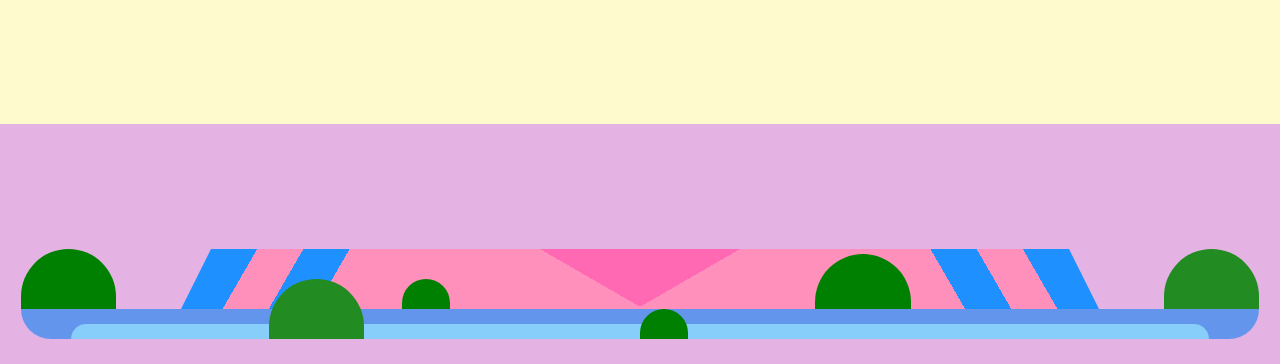
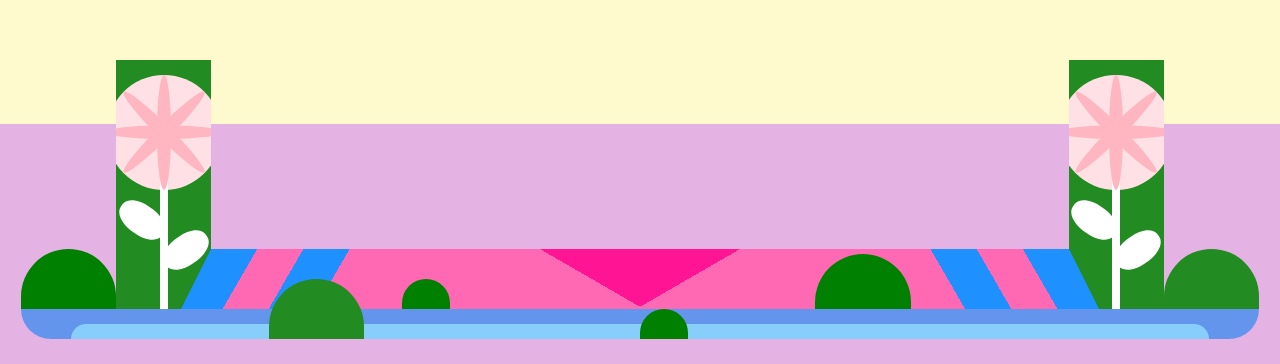
Before and after one commit to jveens/css-castle, a website: page index.html in a window 1280 px wide. Shown: the part 436-800 px from the top of the page. Drawn offline with nearby package versions, Linux system fonts and the light colour scheme; files that its build step writes are made by us from their sources.

Commit message:
🌸🌸🌸

```diff
--- a/index.html
+++ b/index.html
@@ -13,6 +13,7 @@
         <div class="castle-moat">
             <div class="water"></div>
         </div>
+
         <div class="moss moss--lg moss--1"></div>
         <div class="moss moss--lg moss--2"></div>
         <div class="moss moss--lg moss--3"></div>
@@ -20,8 +21,20 @@
         <div class="moss moss--sm moss--5"></div>
         <div class="moss moss--sm moss--6"></div>
 
-        <div class="castle-flower castle-flower--left"></div>
-        <div class="castle-flower castle-flower--right"></div>
+        <div class="flower flower--left">
+            <div class="flower__details">
+                <div class="flower__blossom"></div>
+                <div class="flower__blossom flower__blossom--rotate"></div>
+            </div>
+            <div class="flower__stem"></div>
+        </div>
+        <div class="flower flower--right">
+            <div class="flower__details">
+                <div class="flower__blossom"></div>
+                <div class="flower__blossom flower__blossom--rotate"></div>
+            </div>
+            <div class="flower__stem"></div>
+        </div>
 
         <div class="castle-drawbridge"></div>
     </div>
--- a/src/styles/_colors.scss
+++ b/src/styles/_colors.scss
@@ -2,3 +2,18 @@ $black: black;
 $white: white;
 $bg: lemonchiffon;
 $ground: mix($white, plum, 20%);
+
+// Greens
+$green:      green;
+$green-1:    forestgreen;
+
+// Pinks
+$pink: mix(pink, $white);
+$pink-1: hotpink;
+$pink-2: lightpink;
+$pink-3: deeppink;
+
+// Blues
+$cornflower: cornflowerblue;
+$lightsky: lightskyblue;
+$dodger: dodgerblue;
--- a/src/styles/main.scss
+++ b/src/styles/main.scss
@@ -34,7 +34,7 @@ body {
 }
 
 .castle-moat {
-    background-color: cornflowerblue;
+    background-color: $cornflower;
     grid-row: -1 / span 1;
     grid-column: 1 / -1;
     height: 30px;
@@ -43,7 +43,7 @@ body {
 }
 
 .water {
-    background-color: lightskyblue;
+    background-color: $lightsky;
     width: 100%;
     height: 15px;
     align-self: end;
@@ -71,7 +71,7 @@ body {
         position: relative;
         left: -15px;
         top: 5px;
-        border-bottom: 5px solid cornflowerblue;
+        border-bottom: 5px solid $cornflower;
     }
     &--4 {
         grid-column: -3 / span 2;
@@ -95,12 +95,12 @@ body {
 .castle-drawbridge {
     grid-column: 5 / -5;
     grid-row: -2 / span 1;
-    background-color: hotpink;
+    background-color: $pink-3;
     background-image:
-        linear-gradient(-120deg, dodgerblue 0, dodgerblue 40px, mix(lightpink, hotpink) 40px, mix(lightpink, hotpink) 80px, dodgerblue 80px, dodgerblue 120px, transparent 120px, transparent),
-        linear-gradient(120deg, dodgerblue 0, dodgerblue 40px, mix(lightpink, hotpink) 40px, mix(lightpink, hotpink) 80px, dodgerblue 80px, dodgerblue 120px, transparent 120px, transparent),
-        linear-gradient(150deg, transparent 55%, mix(lightpink, hotpink) 55%, mix(lightpink, hotpink)),
-        linear-gradient(-150deg, transparent 55%, mix(lightpink, hotpink) 55%, mix(lightpink, hotpink));
+        linear-gradient(-120deg, $dodger 0, $dodger 40px, $pink-1 40px, $pink-1 80px, $dodger 80px, $dodger 120px, transparent 120px, transparent),
+        linear-gradient(120deg, $dodger 0, $dodger 40px, $pink-1 40px, $pink-1 80px, $dodger 80px, $dodger 120px, transparent 120px, transparent),
+        linear-gradient(150deg, transparent 55%, $pink-1 55%, $pink-1),
+        linear-gradient(-150deg, transparent 55%, $pink-1 55%, $pink-1);
     height: 60px;
     position: relative;
     z-index: 0;
@@ -113,7 +113,7 @@ body {
         display: block;
         position: absolute;
         border-top: 60px solid transparent;
-        border-right: 30px solid dodgerblue;
+        border-right: 30px solid $dodger;
         left: -30px;
         top: 0;
     }
@@ -121,7 +121,90 @@ body {
     &:after {
         left: auto;
         right: -30px;
-        border-left: 30px solid dodgerblue;
+        border-left: 30px solid $dodger;
         border-right: 0;
     }
 }
+
+.flower {
+    background-color: forestgreen;
+    grid-row: -6 / span  5;
+    overflow: hidden;
+    display: flex;
+    flex-direction: column;
+
+    &--left {
+        grid-column: 3 / span 2;
+    }
+
+    &--right {
+        grid-column: -5 / span 2;
+    }
+}
+
+.flower__details {
+    width: 120%;
+    background-color: $pink;
+    padding-bottom: 120%;
+    border-radius: 50%;
+    position: relative;
+    top: 15px;
+    margin-left: -10%;
+    position: relative;
+}
+
+.flower__blossom {
+    width: 14px;
+    height: 100%;
+    background-color: $pink-2;
+    position: absolute;
+    border-radius: 50%;
+    // border: 15px solid transparent;
+    background-clip: padding-box;
+    left: calc(50% - 7px);
+    z-index: 10;
+
+    &:after {
+        content: '';
+        width: 100%;
+        height: 100%;
+        background-color: $pink-2;
+        border-radius: 50%;
+        background-clip: padding-box;
+        transform: rotate(0.25turn);
+        position: absolute;
+        display: block;
+    }
+
+    &--rotate {
+        transform: rotate(0.125turn);
+    }
+}
+
+.flower__stem {
+    width: 8px;
+    height: 100%;
+    background-color: $white;
+    align-self: center;
+    position: relative;
+
+    &:before,
+    &:after {
+        content: '';
+        width: 30px;
+        height: 50px;
+        background-color: $white;
+        border-radius: 45%;
+        display: block;
+        position: absolute;
+        transform: rotate(0.35turn);
+        top: 20px;
+        left: -33px;
+    }
+
+    &:after {
+        transform: rotate(-0.35turn);
+        left: 11px;
+        top: 50px
+    }
+}
```
Also changed, not shown: 1 other file.
